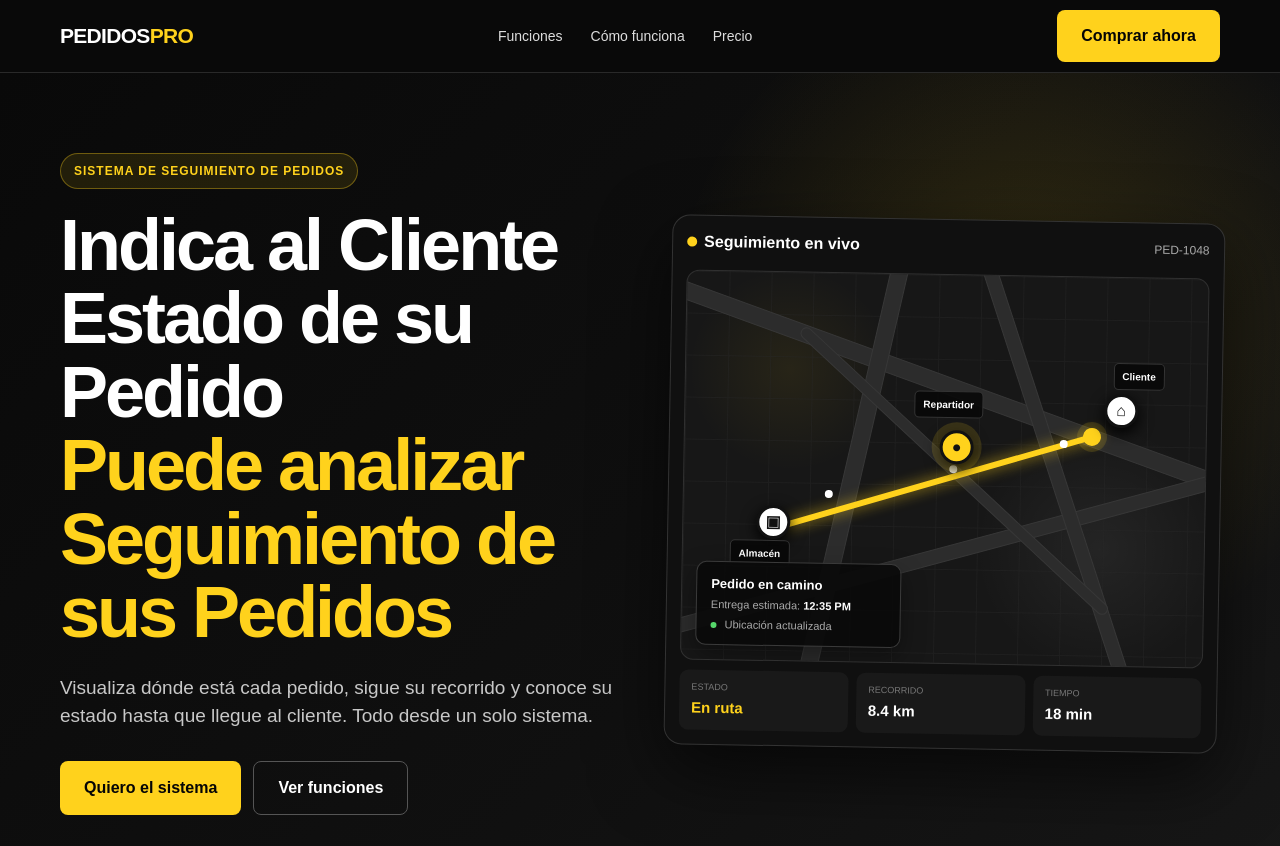
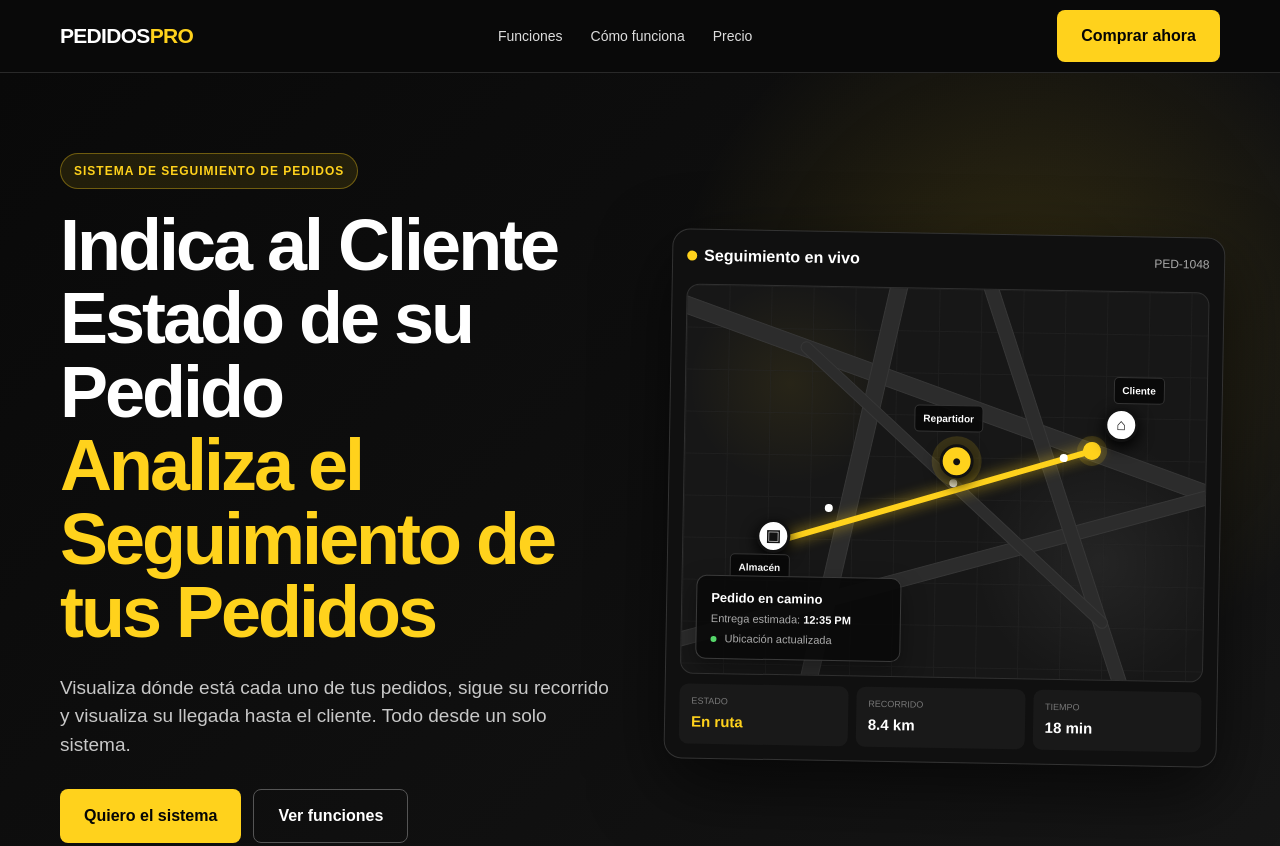
Before and after one commit to finansmart-netizen/finansmart1, a website: page index.html in a window 1280 px wide. Shown: the top 846 px of the page. Drawn offline with Linux system fonts and the light colour scheme.

Commit message:
Update index.html

```diff
--- a/index.html
+++ b/index.html
@@ -232,8 +232,8 @@
   <div class="container hero-grid">
     <div>
       <div class="badge">Sistema de Seguimiento de Pedidos</div>
-      <h1>Indica al Cliente Estado de su Pedido<br><span>Puede analizar Seguimiento de sus Pedidos</span></h1>
-      <p>Visualiza dónde está cada pedido, sigue su recorrido y conoce su estado hasta que llegue al cliente. Todo desde un solo sistema.</p>
+      <h1>Indica al Cliente Estado de su Pedido<br><span>Analiza el Seguimiento de tus Pedidos</span></h1>
+      <p>Visualiza dónde está cada uno de tus pedidos, sigue su recorrido y visualiza su llegada hasta el cliente. Todo desde un solo sistema.</p>
       <div class="actions">
         <a class="btn btn-yellow" href="#comprar">Quiero el sistema</a>
         <a class="btn btn-outline" href="#funciones">Ver funciones</a>
```
